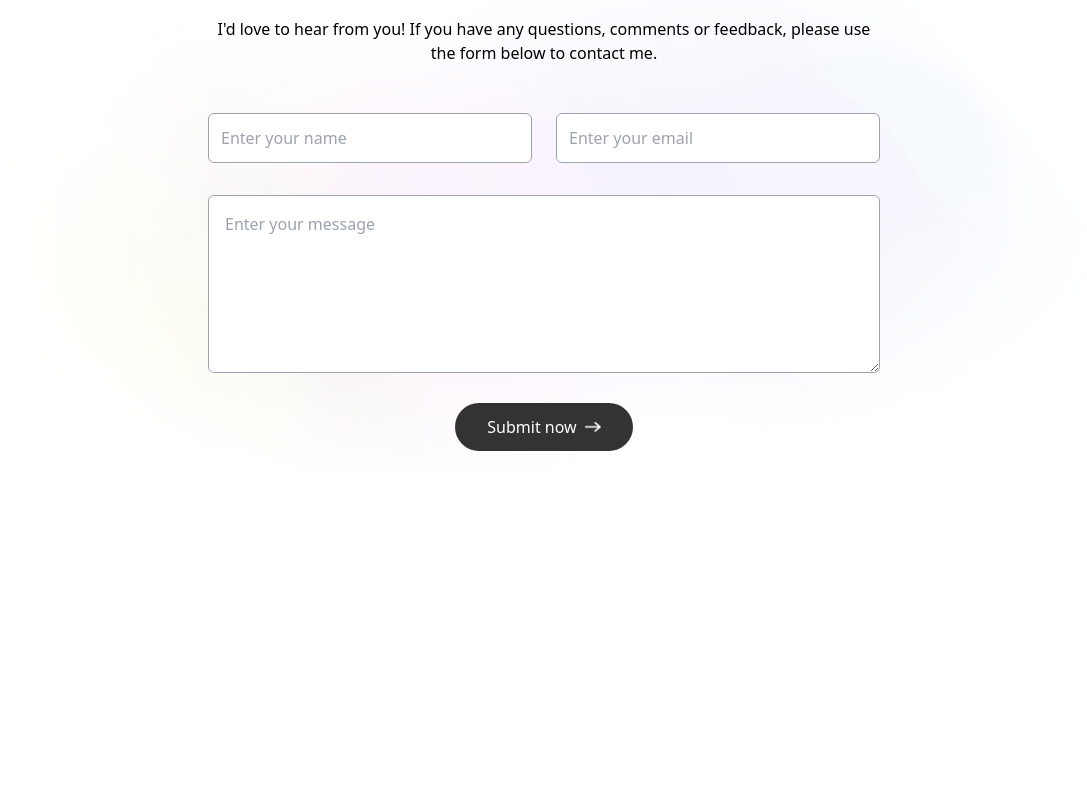
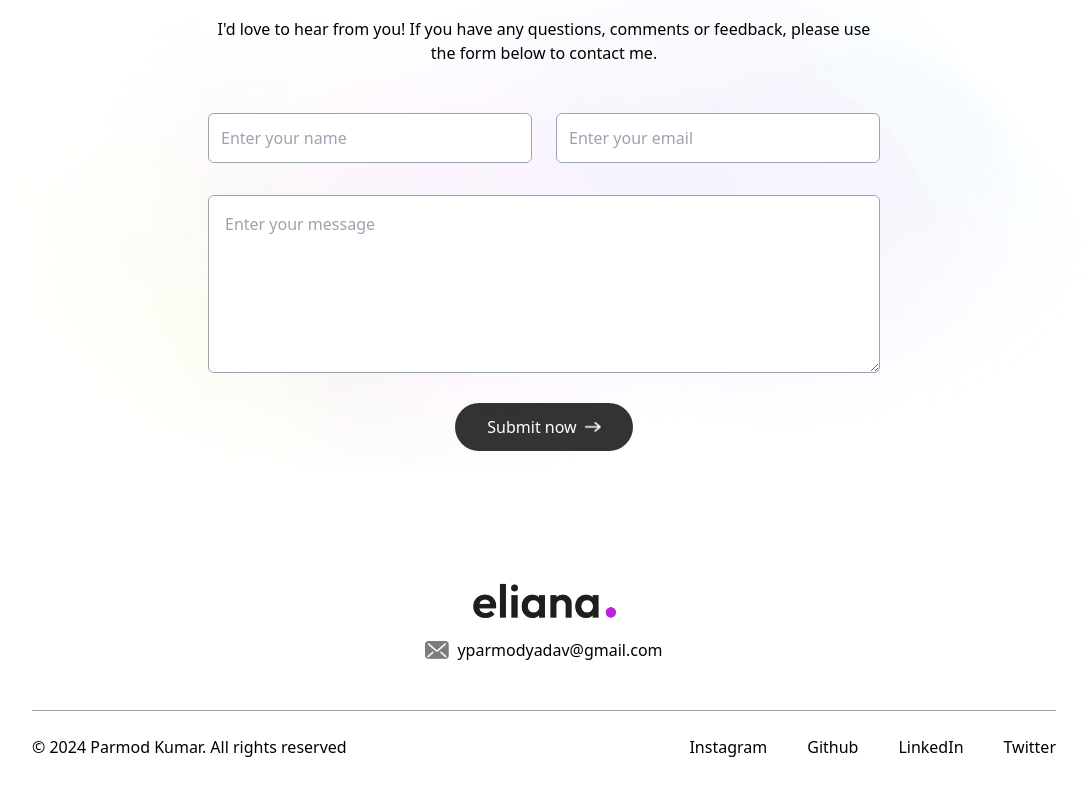
Before and after one commit to ParmodKumar28/Portfolio-, a plain HTML site: page index.html in a window 1280 px wide. Shown: the part 3056-3851 px from the top of the page, without its empty margins (96-1183 px from the left). Before the commit the page ends 3547 px from the top, so only its background shows below. Drawn offline with nearby package versions, Linux system fonts and the light colour scheme; files whose address does not match are found by name.

Commit message:
Footer Section

```diff
--- a/index.html
+++ b/index.html
@@ -438,6 +438,36 @@
       </form>
     </div>
 
+    <!-- footer -->
+    <div class="mt-20">
+      <div class="text-center">
+        <img src="./Assets/images/logo.png" alt="" class="w-36 mx-auto mb-2" />
+        <div class="w-max flex items-center gap-2 mx-auto">
+          <img src="./Assets/images/mail_icon.png" alt="" class="w-6" />
+          yparmodyadav@gmail.com
+        </div>
+      </div>
+      <div
+        class="text-center sm:flex items-center justify-between border-t border-gray-400 mx-[10%] my-12 py-6"
+      >
+        <p>&copy  2024 Parmod Kumar. All rights reserved</p>
+        <ul class="flex items-center gap-10 justify-center mt-4 sm:mt-0">
+          <li>
+            <a href="https://instagram.com/parmodyadav28">Instagram</a>
+          </li>
+          <li>
+            <a href="https://instagram.com/parmodyadav28">Github</a>
+          </li>
+          <li>
+            <a href="https://instagram.com/parmodyadav28">LinkedIn</a>
+          </li>
+          <li>
+            <a href="https://instagram.com/parmodyadav28">Twitter</a>
+          </li>
+        </ul>
+      </div>
+    </div>
+
     <script src="./script.js"></script>
   </body>
 </html>
```
